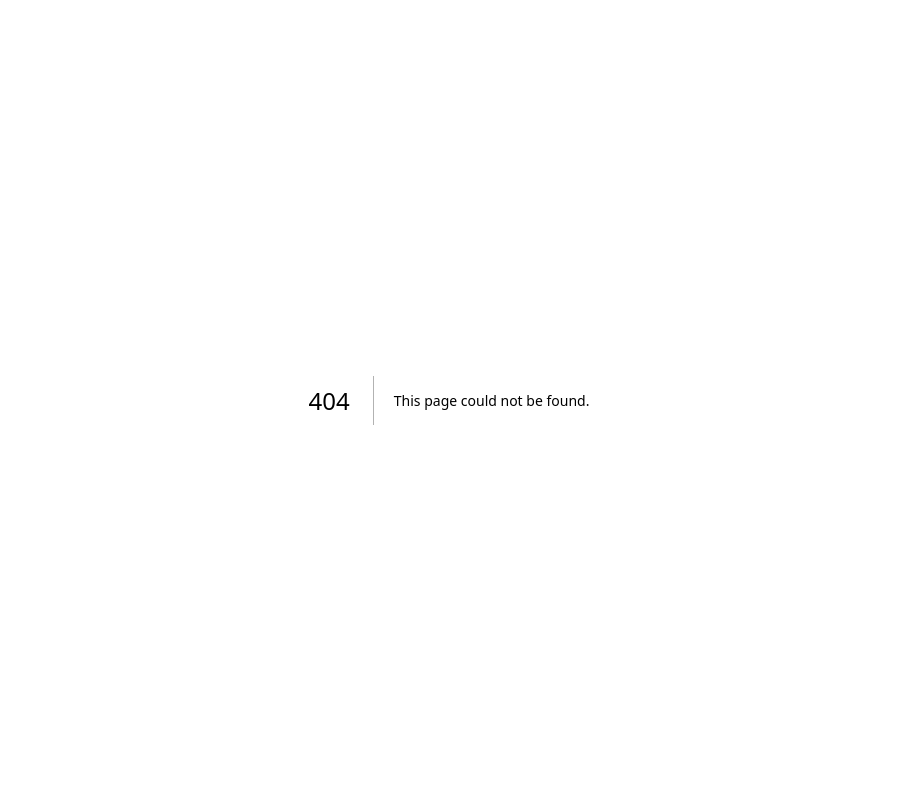
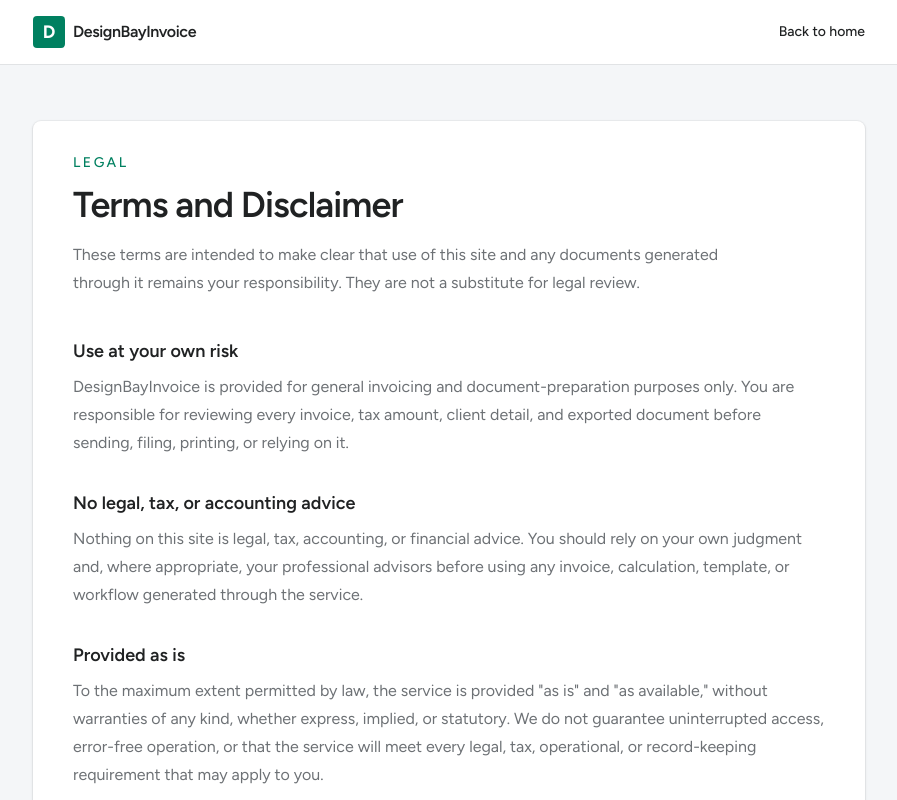
Before and after one commit to sukar0972/designbayinvoice, a Next.js app: page /terms in a window 1280 px wide. Before the commit this address had no page. Shown: the top 800 px of the page, without its empty margins (191-1088 px from the left). Built offline with nearby package versions, Linux system fonts and the light colour scheme.

Commit message:
Add terms page and update auth callback flow
- Add a terms and disclaimer page plus footer/login links
- Redirect Google sign-in directly to the auth callback
- Include a code of conduct in the repository

```diff
--- a/app/auth/finish/page.tsx
+++ b/app/auth/finish/page.tsx
@@ -1,6 +1,5 @@
 import { redirect } from "next/navigation";
 
-import { AuthFinishClient } from "@/components/auth/auth-finish-client";
 import { requireUser } from "@/lib/auth";
 import { ensureOrganizationContextForUser, getPendingInvitesForCurrentUser } from "@/lib/data";
 
@@ -9,12 +8,18 @@ export const dynamic = "force-dynamic";
 export default async function AuthFinishPage({
   searchParams,
 }: {
-  searchParams: Promise<{ code?: string }>;
+  searchParams: Promise<{ code?: string; next?: string }>;
 }) {
-  const { code } = await searchParams;
+  const { code, next } = await searchParams;
 
   if (code) {
-    return <AuthFinishClient />;
+    const callbackParams = new URLSearchParams({ code });
+
+    if (next && next.startsWith("/")) {
+      callbackParams.set("next", next);
+    }
+
+    redirect(`/auth/callback?${callbackParams.toString()}`);
   }
 
   const { supabase, user } = await requireUser();
--- a/app/login/page.tsx
+++ b/app/login/page.tsx
@@ -47,6 +47,14 @@ export default async function LoginPage({
         <div className="card-surface px-4 py-8 sm:px-10">
           <LoginForm initialError={getLoginErrorMessage(error)} />
         </div>
+        <div className="mt-4 text-center text-xs leading-6 text-[var(--muted)]">
+          By continuing, you agree to the{" "}
+          <Link href="/terms" className="font-medium text-[var(--accent)] hover:text-[var(--accent-strong)]">
+            terms and disclaimer
+          </Link>
+          . DesignBayInvoice is provided as is, and you remain responsible for reviewing all
+          invoices, taxes, and exports before relying on them.
+        </div>
       </div>
     </main>
   );
--- a/app/page.tsx
+++ b/app/page.tsx
@@ -137,6 +137,31 @@ export default async function HomePage() {
           </div>
         </div>
       </section>
+
+      <footer className="border-t border-[var(--border)] bg-[#f8faf9]">
+        <div className="mx-auto flex max-w-7xl flex-col items-center justify-center gap-3 px-4 py-6 text-sm text-[var(--muted)] sm:px-6 lg:px-8">
+          <div className="flex flex-wrap items-center justify-center gap-x-5 gap-y-2">
+            <Link
+              className="font-medium text-[var(--foreground)] underline-offset-4 hover:text-[var(--accent)] hover:underline"
+              href="/terms"
+            >
+              Terms and disclaimer
+            </Link>
+            <a
+              className="font-medium text-[var(--foreground)] underline-offset-4 hover:text-[var(--accent)] hover:underline"
+              href="https://www.netlify.com/"
+              target="_blank"
+              rel="noreferrer"
+            >
+              This site is powered by Netlify
+            </a>
+          </div>
+          <p className="max-w-3xl text-center text-xs leading-6 text-[var(--muted)]">
+            DesignBayInvoice is provided as is. You are responsible for reviewing invoices, taxes,
+            client details, exports, and compliance requirements before relying on any output.
+          </p>
+        </div>
+      </footer>
     </main>
   );
 }
--- /dev/null
+++ b/app/terms/page.tsx
@@ -0,0 +1,74 @@
+import Link from "next/link";
+
+const sections = [
+  {
+    title: "Use at your own risk",
+    body: "DesignBayInvoice is provided for general invoicing and document-preparation purposes only. You are responsible for reviewing every invoice, tax amount, client detail, and exported document before sending, filing, printing, or relying on it.",
+  },
+  {
+    title: "No legal, tax, or accounting advice",
+    body: "Nothing on this site is legal, tax, accounting, or financial advice. You should rely on your own judgment and, where appropriate, your professional advisors before using any invoice, calculation, template, or workflow generated through the service.",
+  },
+  {
+    title: "Provided as is",
+    body: 'To the maximum extent permitted by law, the service is provided "as is" and "as available," without warranties of any kind, whether express, implied, or statutory. We do not guarantee uninterrupted access, error-free operation, or that the service will meet every legal, tax, operational, or record-keeping requirement that may apply to you.',
+  },
+  {
+    title: "Limitation of liability",
+    body: "To the maximum extent permitted by law, DesignBayInvoice and its maintainers will not be liable for any indirect, incidental, special, consequential, exemplary, or punitive damages, or for any loss of profits, revenue, data, business, goodwill, tax position, or business opportunity arising from or related to your use of the site or any invoice, export, or content created through it.",
+  },
+  {
+    title: "Third-party services",
+    body: "The site relies on third-party infrastructure and integrations, including Supabase, Netlify, Google, and your browser environment. We are not responsible for outages, data loss, access issues, authentication failures, or service changes caused by third-party providers or your own devices, networks, or software.",
+  },
+  {
+    title: "Your responsibility",
+    body: "You are solely responsible for your records, backups, compliance obligations, tax treatment, customer communications, and for confirming that the service is appropriate for your business and jurisdiction before using it.",
+  },
+  {
+    title: "Non-excludable rights",
+    body: "Nothing in these terms excludes or limits liability, warranties, or rights that cannot legally be excluded or limited under applicable law. If any part of this page is unenforceable, the remainder will continue to apply to the fullest extent permitted by law.",
+  },
+];
+
+export default function TermsPage() {
+  return (
+    <main className="min-h-screen bg-[var(--background)]">
+      <header className="border-b border-[var(--border)] bg-white">
+        <div className="mx-auto flex max-w-4xl items-center justify-between px-4 py-4 sm:px-6 lg:px-8">
+          <div className="flex items-center gap-2">
+            <div className="flex h-8 w-8 items-center justify-center rounded bg-[var(--accent)] text-white">
+              <span className="font-bold text-lg leading-none">D</span>
+            </div>
+            <span className="font-semibold tracking-tight text-[var(--foreground)]">DesignBayInvoice</span>
+          </div>
+          <Link className="text-sm font-medium text-[var(--accent)] hover:text-[var(--accent-strong)]" href="/">
+            Back to home
+          </Link>
+        </div>
+      </header>
+
+      <section className="mx-auto max-w-4xl px-4 py-14 sm:px-6 lg:px-8">
+        <div className="card-surface px-6 py-8 sm:px-10">
+          <p className="text-sm font-medium uppercase tracking-[0.18em] text-[var(--accent)]">Legal</p>
+          <h1 className="mt-3 text-3xl font-semibold tracking-tight text-[var(--foreground)] sm:text-4xl">
+            Terms and Disclaimer
+          </h1>
+          <p className="mt-4 max-w-2xl text-sm leading-7 text-[var(--muted)] sm:text-base">
+            These terms are intended to make clear that use of this site and any documents generated
+            through it remains your responsibility. They are not a substitute for legal review.
+          </p>
+
+          <div className="mt-10 space-y-8">
+            {sections.map((section) => (
+              <section key={section.title}>
+                <h2 className="text-lg font-semibold text-[var(--foreground)]">{section.title}</h2>
+                <p className="mt-2 text-sm leading-7 text-[var(--muted)] sm:text-base">{section.body}</p>
+              </section>
+            ))}
+          </div>
+        </div>
+      </section>
+    </main>
+  );
+}
--- a/components/auth/login-form.tsx
+++ b/components/auth/login-form.tsx
@@ -49,7 +49,7 @@ export function LoginForm({ initialError = null }: LoginFormProps) {
     const { error: signInError } = await supabase.auth.signInWithOAuth({
       provider: "google",
       options: {
-        redirectTo: `${origin}/auth/finish`,
+        redirectTo: `${origin}/auth/callback`,
       },
     });
 
```
Also changed, not shown: 2 other files (tests, documents, lock files or other folders).
